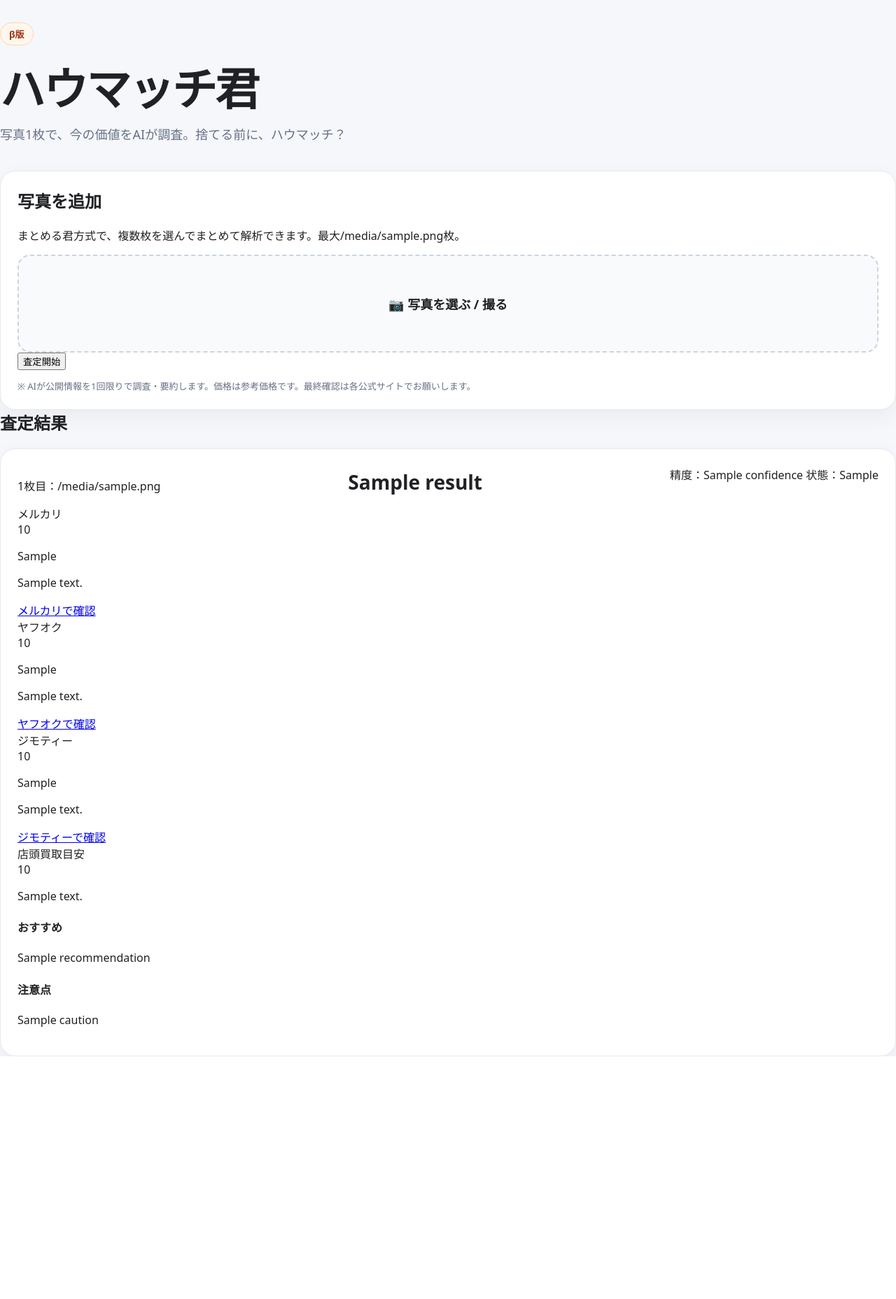
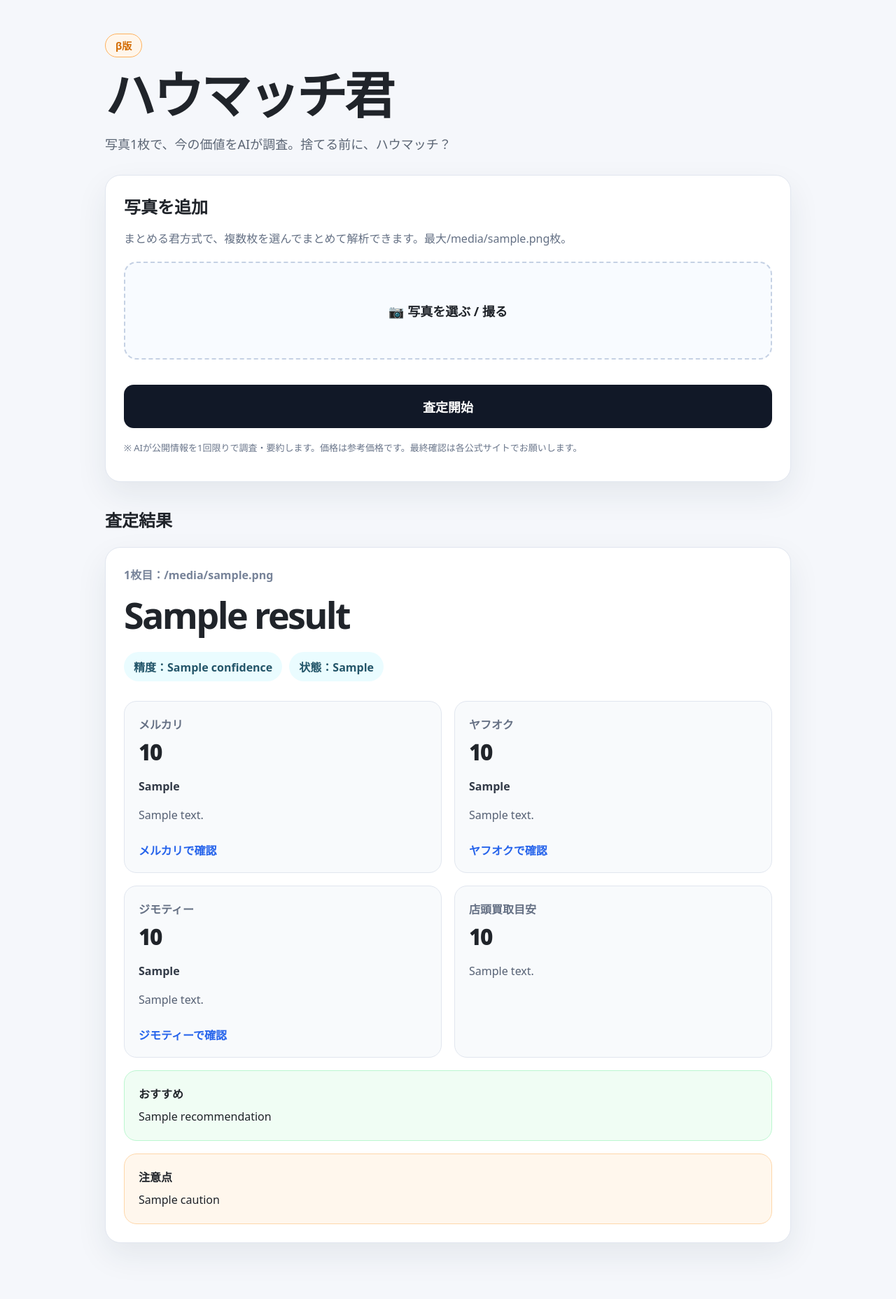
Before and after one commit to mitsugu84/howmuch-web-beta, a Flask app: template templates/index.html in a window 1280 px wide. Shown: the whole page at 70% size. Before the commit the page ends 1510 px from the top, so only its background shows below. Run offline with Flask 3, Linux system fonts and the light colour scheme; the template is opened without the code that fills it: most values are stand-ins (such as "Sample title", 1, 10 or a date in 2020).

Commit message:
Update style.css

```diff
--- a/static/style.css
+++ b/static/style.css
@@ -1,189 +1,284 @@
-:root {
-  --bg: #f6f7fb;
-  --card: #ffffff;
-  --text: #202124;
-  --muted: #667085;
-  --line: #e6e8ef;
-  --accent: #111827;
-  --accent2: #f59e0b;
-  --danger: #fee2e2;
+* {
+  box-sizing: border-box;
 }
 
-* { box-sizing: border-box; }
 body {
   margin: 0;
   font-family: system-ui, -apple-system, BlinkMacSystemFont, "Segoe UI", sans-serif;
-  background: var(--bg);
-  color: var(--text);
+  background: #f5f7fb;
+  color: #20242a;
 }
-.container {
-  width: min(980px, 92vw);
+
+.wrap {
+  width: min(980px, 92%);
   margin: 0 auto;
-  padding: 32px 0 60px;
+  padding: 48px 0 80px;
 }
+
 .hero {
-  padding: 32px 0 20px;
+  margin-bottom: 32px;
 }
+
 .badge {
   display: inline-block;
-  background: #fff7ed;
-  color: #9a3412;
-  border: 1px solid #fed7aa;
+  padding: 6px 14px;
+  border: 1px solid #ffb15c;
+  color: #d36b00;
+  background: #fff6eb;
   border-radius: 999px;
-  padding: 6px 12px;
   font-weight: 700;
-  font-size: 13px;
+  font-size: 14px;
+  margin-bottom: 16px;
 }
+
 h1 {
-  font-size: clamp(34px, 8vw, 64px);
-  margin: 12px 0 8px;
-  letter-spacing: -0.04em;
+  margin: 0;
+  font-size: clamp(44px, 8vw, 72px);
+  line-height: 1.05;
+  letter-spacing: -0.05em;
 }
+
 .hero p {
-  color: var(--muted);
+  margin: 18px 0 0;
+  color: #5b6574;
   font-size: 18px;
-  margin: 0;
 }
-.card, .result-card, .error-box {
-  background: var(--card);
-  border: 1px solid var(--line);
+
+.card,
+.result-card {
+  background: #fff;
+  border: 1px solid #e1e6ef;
   border-radius: 22px;
-  padding: 24px;
-  box-shadow: 0 10px 30px rgba(15, 23, 42, 0.05);
-  margin-top: 20px;
+  box-shadow: 0 18px 45px rgba(30, 45, 70, 0.08);
 }
-h2 { margin-top: 0; }
-.muted { color: var(--muted); }
+
+.card {
+  padding: 26px;
+}
+
+.card h2,
+.results h2 {
+  margin: 0 0 16px;
+}
+
+.sub {
+  color: #647084;
+  margin-bottom: 22px;
+}
+
 .upload-box {
-  display: grid;
-  place-items: center;
-  min-height: 140px;
-  border: 2px dashed #cbd5e1;
+  display: flex;
+  align-items: center;
+  justify-content: center;
+  height: 140px;
+  border: 2px dashed #c5d1e4;
+  background: #f8fbff;
   border-radius: 18px;
-  background: #f8fafc;
   cursor: pointer;
+  font-weight: 800;
+}
+
+.upload-box input {
+  display: none;
+}
+
+.upload-box span {
   font-size: 18px;
-  font-weight: 700;
 }
-.upload-box input { display: none; }
-.file-list { margin: 14px 0; }
-.file-item {
-  padding: 10px 12px;
-  border: 1px solid var(--line);
-  border-radius: 12px;
-  margin-bottom: 8px;
-  background: #fff;
-}
-.primary {
+
+.main-btn {
   width: 100%;
+  margin-top: 18px;
+  padding: 18px 20px;
   border: 0;
   border-radius: 14px;
-  padding: 15px 18px;
-  background: var(--accent);
-  color: white;
-  font-size: 17px;
-  font-weight: 800;
+  background: #111827;
+  color: #fff;
+  font-weight: 900;
+  font-size: 18px;
   cursor: pointer;
 }
-.primary:disabled { opacity: .65; cursor: wait; }
+
+.main-btn:disabled {
+  opacity: 0.65;
+  cursor: wait;
+}
+
 .note {
   font-size: 13px;
-  color: var(--muted);
-  margin-bottom: 0;
+  color: #69758a;
+  margin-top: 18px;
 }
-.error-box {
-  background: var(--danger);
-  border-color: #fecaca;
+
+.errors {
+  background: #fff4f4;
+  border: 1px solid #ffcece;
+  color: #b42318;
+  border-radius: 14px;
+  padding: 12px 16px;
+  margin-bottom: 16px;
 }
-.result-head {
-  display: flex;
-  justify-content: space-between;
-  gap: 16px;
-  align-items: flex-start;
+
+.errors p {
+  margin: 6px 0;
 }
-.result-head h3 {
-  margin: 4px 0 0;
-  font-size: 28px;
+
+.preview-area {
+  display: grid;
+  grid-template-columns: repeat(auto-fill, minmax(140px, 1fr));
+  gap: 14px;
+  margin-top: 18px;
 }
-.confidence {
-  white-space: nowrap;
-  border-radius: 999px;
-  background: #ecfeff;
-  color: #155e75;
-  padding: 7px 12px;
-  font-weight: 700;
-}
-.summary-grid {
-  display: grid;
-  grid-template-columns: repeat(4, 1fr);
-  gap: 12px;
-  margin: 20px 0;
-}
-.summary-grid div {
-  border: 1px solid var(--line);
+
+.preview-item {
+  border: 1px solid #e1e6ef;
   border-radius: 16px;
-  padding: 14px;
-  background: #f8fafc;
-}
-.summary-grid span {
-  display: block;
-  color: var(--muted);
-  font-size: 13px;
-  margin-bottom: 6px;
-}
-.summary-grid strong { font-size: 18px; }
-.market-table {
-  border: 1px solid var(--line);
-  border-radius: 16px;
+  background: #fff;
   overflow: hidden;
 }
-.market-row {
-  display: grid;
-  grid-template-columns: 120px 170px 1fr;
-  gap: 12px;
-  padding: 13px 14px;
-  border-bottom: 1px solid var(--line);
-  align-items: center;
+
+.preview-item img {
+  width: 100%;
+  height: 120px;
+  object-fit: cover;
+  display: block;
 }
-.market-row.header {
-  background: #f1f5f9;
-  font-weight: 800;
+
+.preview-item p {
+  font-size: 12px;
+  padding: 8px;
+  margin: 0;
+  color: #5d687a;
+  word-break: break-all;
 }
-.comment {
+
+.results {
+  margin-top: 36px;
+}
+
+.result-card {
+  padding: 26px;
+  margin-top: 22px;
+}
+
+.file-name {
+  color: #778399;
+  font-weight: 700;
+  margin: 0 0 10px;
+}
+
+.result-head h3 {
   margin: 0;
-  padding: 0 14px 12px 14px;
-  color: var(--muted);
-  font-size: 14px;
-  border-bottom: 1px solid var(--line);
+  font-size: clamp(32px, 6vw, 52px);
+  letter-spacing: -0.05em;
 }
-.recommendation {
-  background: #fffbeb;
-  border: 1px solid #fde68a;
-  border-radius: 16px;
-  padding: 16px;
-  margin-top: 18px;
-}
-.recommendation h4 { margin: 0 0 6px; }
-.recommendation p { margin: 0 0 12px; }
-.links {
+
+.chips {
   display: flex;
   flex-wrap: wrap;
   gap: 10px;
   margin-top: 18px;
 }
-.links a {
+
+.chips span {
   display: inline-block;
-  text-decoration: none;
-  color: white;
-  background: var(--accent2);
-  padding: 11px 14px;
-  border-radius: 12px;
+  background: #eafcff;
+  color: #24566a;
+  padding: 9px 14px;
+  border-radius: 999px;
   font-weight: 800;
 }
 
-@media (max-width: 720px) {
-  .summary-grid { grid-template-columns: 1fr 1fr; }
-  .market-row { grid-template-columns: 1fr; gap: 4px; }
-  .result-head { display: block; }
-  .confidence { display: inline-block; margin-top: 10px; }
+.market-list {
+  display: grid;
+  grid-template-columns: repeat(2, 1fr);
+  gap: 18px;
+  margin-top: 28px;
 }
+
+.market-card {
+  border: 1px solid #e1e6ef;
+  background: #f8fafc;
+  border-radius: 18px;
+  padding: 20px;
+}
+
+.market-title {
+  font-weight: 900;
+  color: #657084;
+  margin-bottom: 8px;
+}
+
+.price {
+  font-size: 30px;
+  font-weight: 950;
+  letter-spacing: -0.04em;
+  margin-bottom: 12px;
+}
+
+.market-card p {
+  color: #566174;
+  line-height: 1.6;
+}
+
+.hint {
+  font-weight: 800;
+  color: #333b48 !important;
+}
+
+.market-card a {
+  display: inline-block;
+  margin-top: 8px;
+  color: #2563eb;
+  font-weight: 800;
+  text-decoration: none;
+}
+
+.comment-box,
+.caution-box {
+  margin-top: 18px;
+  padding: 20px;
+  border-radius: 18px;
+}
+
+.comment-box {
+  background: #f0fdf4;
+  border: 1px solid #bbf7d0;
+}
+
+.caution-box {
+  background: #fff7ed;
+  border: 1px solid #fed7aa;
+}
+
+.comment-box h4,
+.caution-box h4 {
+  margin: 0 0 8px;
+}
+
+.comment-box p,
+.caution-box p {
+  margin: 0;
+  line-height: 1.7;
+}
+
+@media (max-width: 700px) {
+  .wrap {
+    width: min(100% - 28px, 980px);
+    padding-top: 34px;
+  }
+
+  .card,
+  .result-card {
+    padding: 20px;
+    border-radius: 20px;
+  }
+
+  .market-list {
+    grid-template-columns: 1fr;
+  }
+
+  .price {
+    font-size: 28px;
+  }
+}
```
